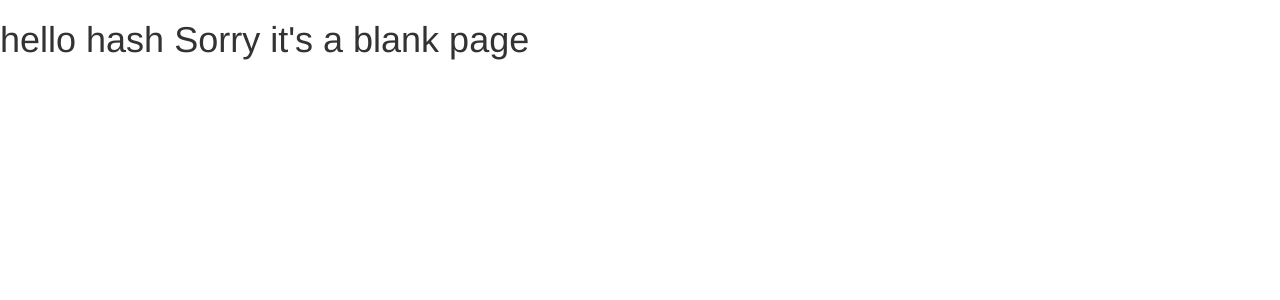
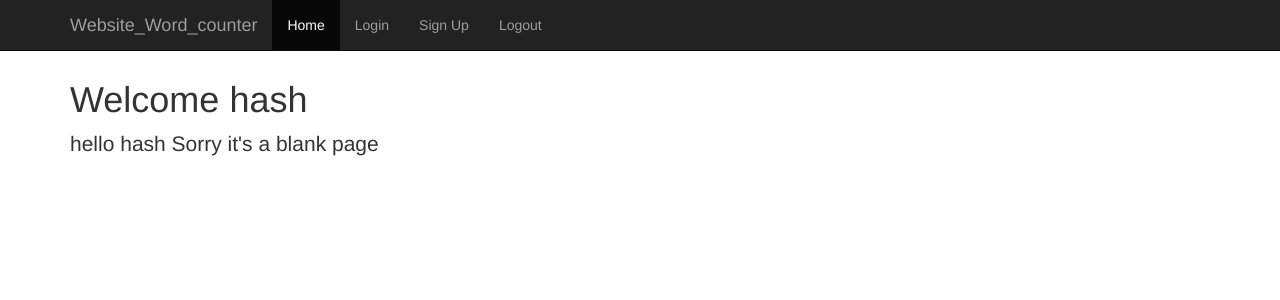
Before and after one commit to dxter6/Website_Word_counter, a Flask app: page /dashboard in a window 1280 px wide. Shown: the top 300 px of the page. Run offline with Flask 2, Linux system fonts and the light colour scheme; a user stored in the database is signed in; some libraries are stand-ins or nearby versions.

Commit message:
Dashboard navigation bar fix

```diff
--- a/Main.py
+++ b/Main.py
@@ -99,6 +99,12 @@ def signup():
 def dashboard():
     return render_template('dashboard.html',name=current_user.username)
 
+#Logout
+@app.route('/logout')
+@login_required
+def logout():
+    logout_user()
+    return redirect(url_for('index'))
 
 if __name__ == "__main__":
     app.run(debug=True)
--- a/templates/dashboard.html
+++ b/templates/dashboard.html
@@ -1,9 +1,42 @@
 {% extends "bootstrap/base.html" %}
 
 {%block content%}
-{%if name%}
-<h1>
-  hello {{name}} Sorry it's a blank page
-</h1>
-{%endif%}
+<nav class="navbar navbar-inverse navbar-fixed-top">
+  <div class="container">
+    <div class="navbar-header">
+      <button type="button" class="navbar-toggle collapsed" data-toggle="collapse" data-target="#navbar" aria-expanded="false" aria-controls="navbar">
+        <span class="sr-only">Toggle navigation</span>
+        <span class="icon-bar"></span>
+        <span class="icon-bar"></span>
+        <span class="icon-bar"></span>
+      </button>
+      <a class="navbar-brand" href="#">Website_Word_counter</a>
+    </div>
+    <div id="navbar" class="collapse navbar-collapse">
+      <ul class="nav navbar-nav">
+        <li class="active"><a href="#">Home</a></li>
+        <li><a href="{{ url_for('login') }}">Login</a></li>
+        <li><a href="{{ url_for('signup') }}">Sign Up</a></li>
+        <li><a href="{{url_for('logout')}}">Logout</a></li>
+      </ul>
+    </div><!--/.nav-collapse -->
+  </div>
+</nav>
+</div>
+
+<nav>
+  <div class="container" >
+
+    {%if name%}
+    <h1>-----------------</h1>
+    <h1>Welcome {{ name }}</h1>
+      <p class="lead">
+      hello {{name}} Sorry it's a blank page
+      </p>
+
+    {%endif%}
+    </div>
+
+  </div><!-- /.container -->
+</nav>
 {%endblock%}
```
